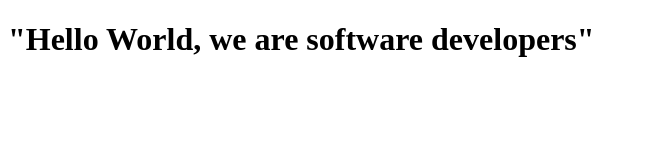
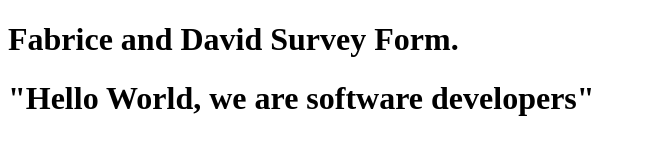
Before and after one commit to David-Kasilia/Fabrice-and-David-Microverse-Project, a plain HTML site: page index.html in a window 1280 px wide. Shown: the whole page, without its empty margins (0-646 px from the left). Drawn offline with Linux system fonts and the light colour scheme.

Commit message:
Title Added To Survey Form

```diff
--- a/index.html
+++ b/index.html
@@ -8,6 +8,7 @@
 </head>
 
 <body>
+    <h1 id="title">Fabrice and David Survey Form.</h1>
 
 
 
```
